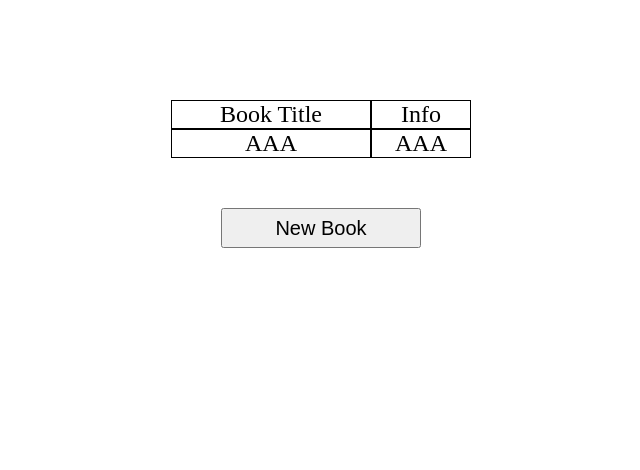
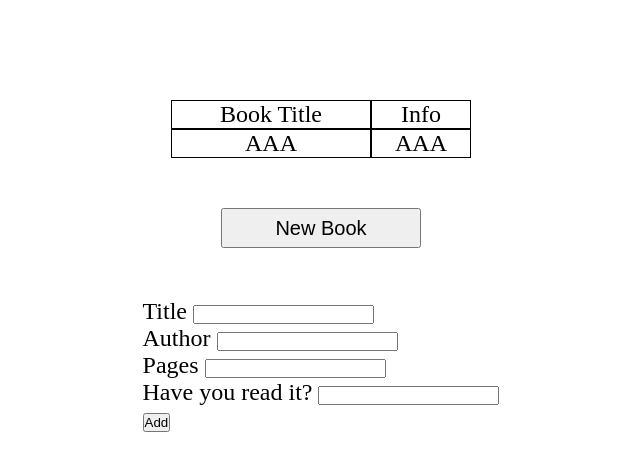
Before and after one commit to evanch98/library, a plain HTML site: page index.html in a window 1280 px wide. Shown: the whole page, without its empty margins (319-959 px from the left). Drawn offline with Linux system fonts and the light colour scheme.

Commit message:
Add form

```diff
--- a/index.html
+++ b/index.html
@@ -18,5 +18,26 @@
         </div>
     </div>
     <button id="btn">New Book</button>
+    <div class="form-container">
+        <form>
+            <div>
+                <label for="title">Title</label>
+                <input type="text" id="title" name="title">
+            </div>
+            <div>
+                <label for="author">Author</label>
+                <input type="text" id="author" name="author">
+            </div>
+            <div>
+                <label for="pages">Pages</label>
+                <input type="text" id="pages" name="pages">
+            </div>
+            <div>
+                <label for="status">Have you read it?</label>
+                <input type="text" id="status" name="status">
+            </div>
+            <button type="button" id="submit">Add</button>
+        </form>
+    </div>
 </body>
 </html>
```
